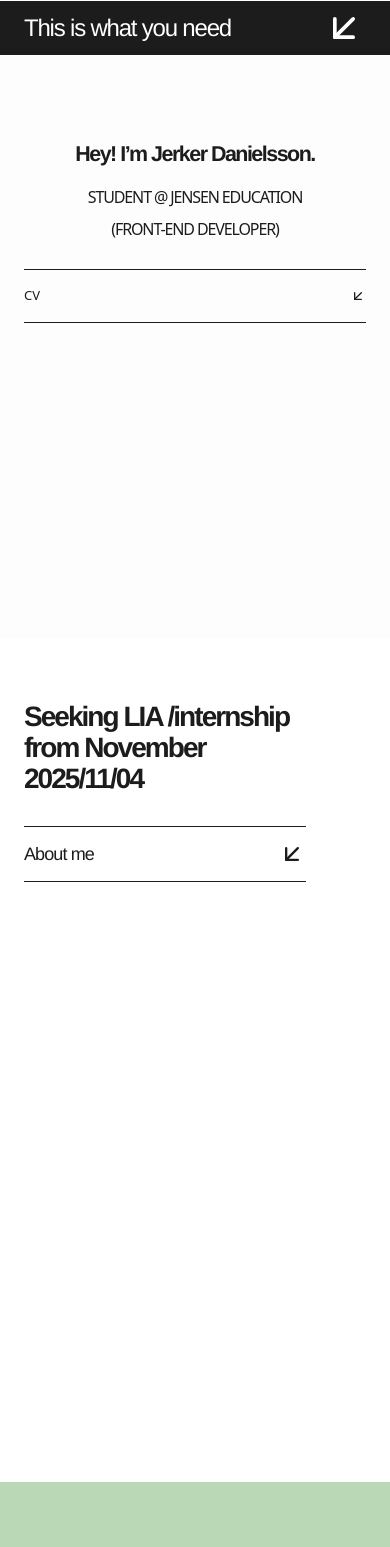
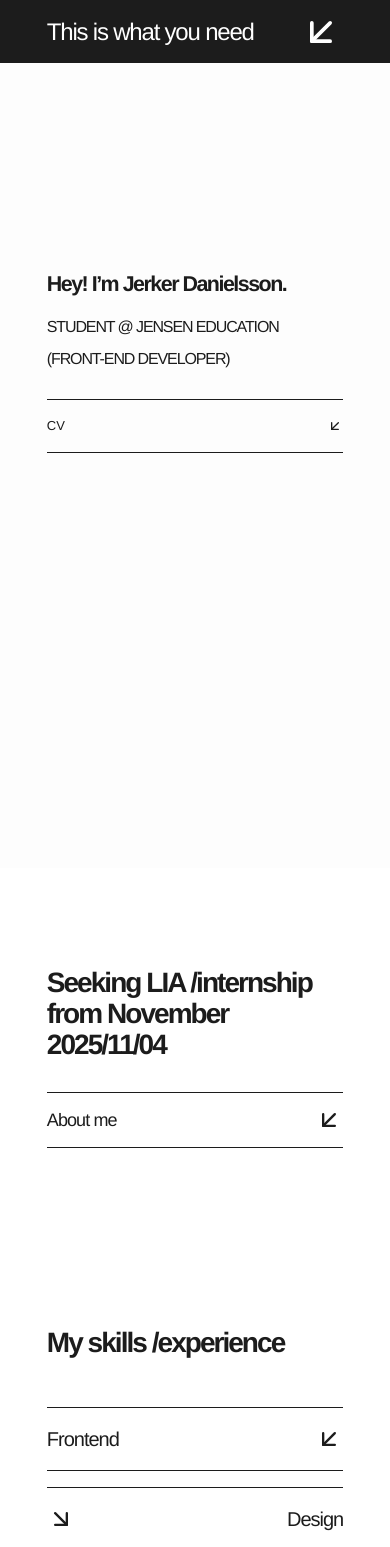
Before and after one commit to 1anDr0/myPortfolio, a React (Vite) app: page / in a window 390 px wide. Shown: the top 1547 px of the page. Built offline with nearby package versions, Linux system fonts and the light colour scheme.

Commit message:
responsiv

```diff
--- a/src/App.css
+++ b/src/App.css
@@ -4,3 +4,78 @@
 @tailwind base;
 @tailwind components;
 @tailwind utilities;
+
+/* ============================== */
+/* GLOBAL LAYOUT + TYPOGRAFI     */
+/* ============================== */
+
+
+
+/* Standardcontainer – centrera innehåll & hantera spacing */
+.container {
+  max-width: 1800px;
+  margin-left: auto;
+  margin-right: auto;
+  padding-left: clamp(24px, 12vw, 300px);
+  padding-right: clamp(24px, 12vw, 300px);
+}
+
+/* Sektion med extra luft upp/ner */
+.section-spacing {
+  padding-top: 250px;
+  padding-bottom: 200px;
+}
+
+@media (max-width: 1024px) {
+  .section-spacing {
+    padding-top: 180px;
+    padding-bottom: 160px;
+  }
+}
+
+@media (max-width: 768px) {
+  .section-spacing {
+    padding-top: 140px;
+    padding-bottom: 120px;
+  }
+}
+
+@media (max-width: 640px) {
+  .section-spacing {
+    padding-top: 100px;
+    padding-bottom: 80px;
+  }
+}
+
+/* ============================== */
+/* GRUNDSTILAR / RESET           */
+/* ============================== */
+
+html {
+  scroll-behavior: smooth;
+}
+
+body {
+  margin: 0;
+  padding: 0;
+  font-family: Helvetica, sans-serif;
+  background-color: #FDFDFD;
+  color: #1C1C1C;
+}
+
+*,
+*::before,
+*::after {
+  box-sizing: border-box;
+}
+
+a {
+  text-decoration: none;
+  color: inherit;
+}
+
+img {
+  max-width: 100%;
+  height: auto;
+  display: block;
+}
--- a/src/components/EmailScroller.jsx
+++ b/src/components/EmailScroller.jsx
@@ -21,21 +21,21 @@ const EmailScroller = () => {
 
   return (
     <div
-      className={`fixed right-[60px] top-[150px] z-50 flex flex-col items-center transition-opacity duration-500 ease-in-out ${
+      className={`fixed right-[0px] top-[150px] z-50 flex flex-col items-center transition-opacity duration-500 ease-in-out ${
         showBadge ? "opacity-100" : "opacity-0"
       } hidden md:flex`}
     >
       {/* Email kopiera-ikon */}
       <button
         onClick={copyToClipboard}
-        className="hover:opacity-70 transition-opacity duration-300"
+        className="hover:opacity-70 transition-opacity duration-300 mb-12"
       >
         <IoCopy className="w-8 h-8 md:w-6 md:h-6 text-[#1C1C1C]" />
       </button>
 
       {/* Vertikal text (likt MY GITHUB) */}
       <span
-        className="text-[#1C1C1C] text-[24px] md:text-[16px] font-bold tracking-widest rotate-[-90deg] tracking-[+0.20em] origin-center hover:opacity-50 mt-18"
+        className="text-[#1C1C1C] text-[24px] md:text-[16px] font-bold tracking-widest rotate-[-90deg] tracking-[+0.20em] origin-center hover:opacity-50 mt-20"
         style={{ fontFamily: "Helvetica, sans-serif" }}
       >
         MY EMAIL // COPY HERE
--- a/src/components/Hero.jsx
+++ b/src/components/Hero.jsx
@@ -11,7 +11,9 @@ const Hero = () => {
   const [isOpenCV, setIsOpenCV] = useState(false);
 
   return (
-    <section className="hero-section">
+    <section className="hero-section container">
+
+
       <div className="hero-icons">
         <div className="icon-row">
           <img src={dalahorseImage} alt="Dalahäst" className="icon-img" />
--- a/src/components/MySkills.jsx
+++ b/src/components/MySkills.jsx
@@ -30,7 +30,7 @@ const MySkills = () => {
   const [isOpenDesign, setIsOpenDesign] = useState(false);
 
   return (
-    <section className="skills-section">
+    <section className="my-skills container section-spacing">
       <h1 className="skills-heading">My skills /experience</h1>
 
       {/* Frontend */}
--- a/src/components/Navbar.jsx
+++ b/src/components/Navbar.jsx
@@ -14,6 +14,7 @@ const Navbar = () => {
 
   return (
     <nav className="navbar">
+      <div className="navbar-container container">
       <div className={`navbar-container ${isOpen ? "open" : ""}`}>
         <div className="navbar-toggle" onClick={() => setIsOpen(!isOpen)}>
           <span className="navbar-title">This is what you need</span>
@@ -38,6 +39,7 @@ const Navbar = () => {
           </div>
         </div>
       </div>
+      </div>
     </nav>
   );
 };
--- a/src/components/SeekingLIASection.jsx
+++ b/src/components/SeekingLIASection.jsx
@@ -6,7 +6,8 @@ const SeekingLIASection = () => {
   const [isOpen, setIsOpen] = useState(false);
 
   return (
-    <section className="lia-section">
+    <section className="seeking-lia container section-spacing">
+
       <div className="lia-wrapper">
         <h1 className="lia-heading">
           Seeking LIA /internship from November 2025/11/04
--- a/src/styles/MySkills.css
+++ b/src/styles/MySkills.css
@@ -1,11 +1,14 @@
+/* ======================= */
+/* MY SKILLS STYLING */
+/* ======================= */
+
 .skills-section {
   background-color: #BAD8B6;
   color: #1C1C1C;
-  padding-top: 6rem;
-  padding-bottom: 12rem;
-  padding-left: 300px; /* ✅ Vänstermarginal */
-  padding-right: 4rem;
   width: 100%;
+  position: relative;
+  display: flex;
+  flex-direction: column;
 }
 
 .skills-heading {
@@ -20,7 +23,7 @@
 
 .skills-box {
   width: 100%;
-  max-width: 800px; /* ✅ kortare knappar */
+  max-width: 800px;
   border-top: 1px solid #1C1C1C;
   border-bottom: 1px solid #1C1C1C;
   margin-bottom: 1rem;
@@ -49,6 +52,7 @@
 .skills-icon.open {
   transform: rotate(-45deg);
 }
+
 .skills-icon.right.open {
   transform: rotate(45deg);
 }
@@ -82,6 +86,7 @@
   gap: 1.5rem;
   transition: transform 0.5s ease;
 }
+
 .tag-row:hover {
   transform: translateX(-10px);
 }
@@ -95,34 +100,7 @@
 }
 
 /* RESPONSIVITET */
-
-@media (max-width: 1536px) {
-  .skills-section {
-    padding-left: 200px;
-    padding-right: 200px;
-  }
-}
-@media (max-width: 1280px) {
-  .skills-section {
-    padding-left: 100px;
-    padding-right: 100px;
-  }
-}
-@media (max-width: 1024px) {
-  .skills-section {
-    padding-left: 60px;
-    padding-right: 60px;
-  }
-}
-@media (max-width: 768px) {
-  .skills-section {
-    padding: 6rem 2rem 8rem;
-  }
-}
 @media (max-width: 640px) {
-  .skills-section {
-    padding: 4rem 1.5rem 6rem;
-  }
   .skills-tags {
     font-size: 20px;
   }
--- a/src/styles/Navbar.css
+++ b/src/styles/Navbar.css
@@ -15,9 +15,6 @@
 
 .navbar-container {
   width: 100%;
-  padding: 0.5rem 300px; /* ⬅ tidigare var det 1rem */
-  border-top: 1px solid white;
-  border-bottom: 1px solid white;
   transition: all 0.3s ease;
 }
 
@@ -25,8 +22,6 @@
   padding-top: 0.3rem;
   padding-bottom: 0.3rem;
 }
-
-
 
 .navbar-toggle {
   display: flex;
@@ -102,35 +97,4 @@
   height: 24px;
 }
 
-/* RESPONSIV PADDING */
-
-@media (max-width: 1536px) {
-  .navbar-container {
-    padding-left: 200px;
-    padding-right: 200px;
-  }
-}
-@media (max-width: 1280px) {
-  .navbar-container {
-    padding-left: 100px;
-    padding-right: 100px;
-  }
-}
-@media (max-width: 1024px) {
-  .navbar-container {
-    padding-left: 60px;
-    padding-right: 60px;
-  }
-}
-@media (max-width: 768px) {
-  .navbar-container {
-    padding-left: 40px;
-    padding-right: 40px;
-  }
-}
-@media (max-width: 640px) {
-  .navbar-container {
-    padding-left: 24px;
-    padding-right: 24px;
-  }
-}
+/* RESPONSIV PADDING - TAS BORT, HANTERAS AV .container */
--- a/src/styles/SeekingLIA.css
+++ b/src/styles/SeekingLIA.css
@@ -5,19 +5,19 @@
 .lia-section {
   background-color: white;
   color: #1C1C1C;
-  padding: 6rem 4rem 12rem;
   position: relative;
   width: 100%;
-  margin-top: -230px; /* du kan justera */
+  margin-top: -230px;
   z-index: 30;
-  min-height: 100vh; /* så sektionen fyller hela skärmen */
+  min-height: 100vh;
   display: flex;
+  flex-direction: column;
 }
 
 .lia-wrapper {
   max-width: 1000px;
   margin-left: auto;
-  padding-right: 300px;
+  margin-right: 0; /* valfritt – kan tas bort */
 }
 
 .lia-heading {
@@ -111,34 +111,8 @@
   height: 1.5em;
 }
 
-/* =================== */
-/* RESPONSIVE JUSTERINGAR */
-/* =================== */
-
-@media (max-width: 1536px) {
-  .lia-wrapper {
-    padding-right: 200px;
-  }
-}
-@media (max-width: 1280px) {
-  .lia-wrapper {
-    padding-right: 100px;
-  }
-}
-@media (max-width: 1024px) {
-  .lia-wrapper {
-    padding-right: 60px;
-  }
-}
-@media (max-width: 768px) {
-  .lia-section {
-    padding: 6rem 2rem 8rem;
-  }
-}
+/* RESPONSIV JUSTERING */
 @media (max-width: 640px) {
-  .lia-section {
-    padding: 4rem 1.5rem 6rem;
-  }
   .lia-text {
     font-size: 14px;
   }
--- a/src/styles/hero.css
+++ b/src/styles/hero.css
@@ -1,4 +1,5 @@
   /* Hero layout & responsivitet */
+
   .hero-section {
     position: relative;
     background-color: #FDFDFD;
@@ -6,37 +7,32 @@
     min-height: 100vh;
     display: flex;
     flex-direction: column;
-  padding-left: 300px;
-  padding-right: 300px;
     padding-top: 250px;
     padding-bottom: 200px;
     transition: all 0.5s ease;
   }
 
-
-
   .hero-icons {
     position: absolute;
-  top: 160px;
-  left: 300px;
+    top: 150px;
     display: flex;
     flex-direction: column;
-  gap: 16px;
+    gap: 20px;
     z-index: 10;
     font-size: 20px;
   }
 
   .icon-row {
     display: flex;
-  gap: 12px;
+    gap: 20px;
   }
   .icon, .icon-img {
-  width: 30px;
+    width: 20px;
     height: auto;
   }
   .icon-line {
     height: 2px;
-  width: 190px;
+    width: 140px;
     background: #1C1C1C;
     animation: fadeInSlow 1.5s ease-in;
   }
@@ -49,13 +45,13 @@
   }
   .rectangle.top {
     top: 0;
-  left: 0; /* 👈 viktigt! */
+    left: 0;
     width: 100%;
     height: 340px;
   }
   .rectangle.bottom {
     top: 220px;
-  left: 0; /* 👈 viktigt! */
+    left: 0;
     width: 100%;
     height: 500px;
   }
@@ -68,9 +64,12 @@
     border-radius: 9999px;
     object-fit: cover;
     position: absolute;
-  right: 260px;
+    right: 200px;
     top: 140px;
     transition: transform 0.5s ease;
+    max-width: 1920px;
+    margin-left: auto;
+    margin-right: auto;
   }
   .hero-profile:hover {
     transform: scale(1.05);
@@ -81,8 +80,6 @@
     display: flex;
     flex-direction: column;
     gap: 1rem;
-
-
   }
 
   .hero-title {
@@ -91,12 +88,10 @@
     font-family: Helvetica, sans-serif;
     font-weight: bold;
     font-size: clamp(24px, 8vw, 72px);
-  position: relative;
     line-height: 1;
     padding-bottom: 0.5rem;
     white-space: nowrap;
     letter-spacing: -0.07em;
-
   }
 
   .title-sv {
@@ -118,7 +113,7 @@
     font-size: clamp(20px, 4vw, 44px);
     line-height: 1;
     letter-spacing: -0.07em;
-  white-space: nowrap; /* 👈 detta gör att texten aldrig bryts till ny rad */
+    white-space: nowrap;
   }
 
   .cv-box {
@@ -170,21 +165,9 @@
   /* RESPONSIVITET – LAPTOPS & DESKTOPS */
   /* ===================== */
 
-/* 1. Stora desktops (max 1536px) */
-@media (max-width: 1536px) {
-  .hero-section {
-    padding-left: 200px;
-    padding-right: 200px;
-  }
-  .hero-profile {
-    right: 50px;
-  }
-}
-
-/* 2. Vanlig desktop (1440px) */
-@media (max-width: 1440px) {
+  @media (max-width: 1700px) {
     .hero-text {
-    width: 48%;
+      width: 40%;
     }
     .hero-title {
       font-size: clamp(24px, 6.5vw, 66px);
@@ -198,13 +181,44 @@
     .cv-icon {
       font-size: clamp(18px, 2vw, 28px);
     }
-  .hero-profile {
-    width: 340px;
-    right: 60px;
-  }
+
+
   }
 
-/* 3. Mindre laptop (1366px) */
+  @media (max-width: 1580px) {
+    .hero-profile {
+      display: none;
+    }
+    .rectangle {
+      display: none;
+    }
+    .hero-icons {
+      display: none;
+    }
+
+
+  }
+
+
+  @media (max-width: 1440px) {
+    .hero-text {
+      width: 24%;
+    }
+    .hero-title {
+      font-size: clamp(24px, 6.5vw, 66px);
+    }
+    .hero-subtitle {
+      font-size: clamp(18px, 4vw, 40px);
+    }
+    .cv-button {
+      font-size: clamp(14px, 2.5vw, 22px);
+    }
+    .cv-icon {
+      font-size: clamp(18px, 2vw, 28px);
+    }
+
+  }
+
   @media (max-width: 1366px) {
     .hero-text {
       width: 45%;
@@ -221,18 +235,10 @@
     .cv-icon {
       font-size: clamp(18px, 2vw, 28px);
     }
-  .hero-profile {
-    width: 320px;
-    right: 60px;
-  }
+
   }
 
-/* 4. Vanlig laptop (1280px) */
   @media (max-width: 1280px) {
-  .hero-section {
-    padding-left: 100px;
-    padding-right: 100px;
-  }
     .hero-text {
       width: 42%;
     }
@@ -251,57 +257,23 @@
     .cv-text {
       font-size: clamp(13px, 1.6vw, 18px);
     }
-  .hero-profile {
-    width: 300px;
-    right: 50px;
-  }
-  .hero-profile {
-    display: none;
-  }
+
   }
 
-/* 5. Mindre laptop/surfplatta (1024px) */
   @media (max-width: 1024px) {
-  .hero-section {
-    padding-left: 60px;
-    padding-right: 60px;
-  }
-  .hero-profile {
-    width: 260px;
-    position: static;
-    margin: 0 auto;
-  }
+
     .hero-text {
       width: 100%;
       position: relative;
       z-index: 40;
-    align-items: center;
-    text-align: center;
+      align-items: start;
+      text-align: start;
     }
-
-}
-
-/* 6. Tablet breakpoint */
-@media (max-width: 768px) {
-  .hero-section {
-    padding: 160px 40px 120px;
-  }
-  .hero-icons {
-    display: none;
-  }
-  .rectangle {
-    display: none;
-  }
-
   }
 
 
 
-/* 7. Mobil breakpoint */
   @media (max-width: 640px) {
-  .hero-section {
-    padding: 120px 24px 80px;
-  }
     .cv-text {
       font-size: 14px;
     }
```
Also changed, not shown: src/App.jsx (+8 -10 lines), src/components/GithubScroller.jsx (+4 -4 lines). Lines whose indentation alone changed are shown as unchanged.
